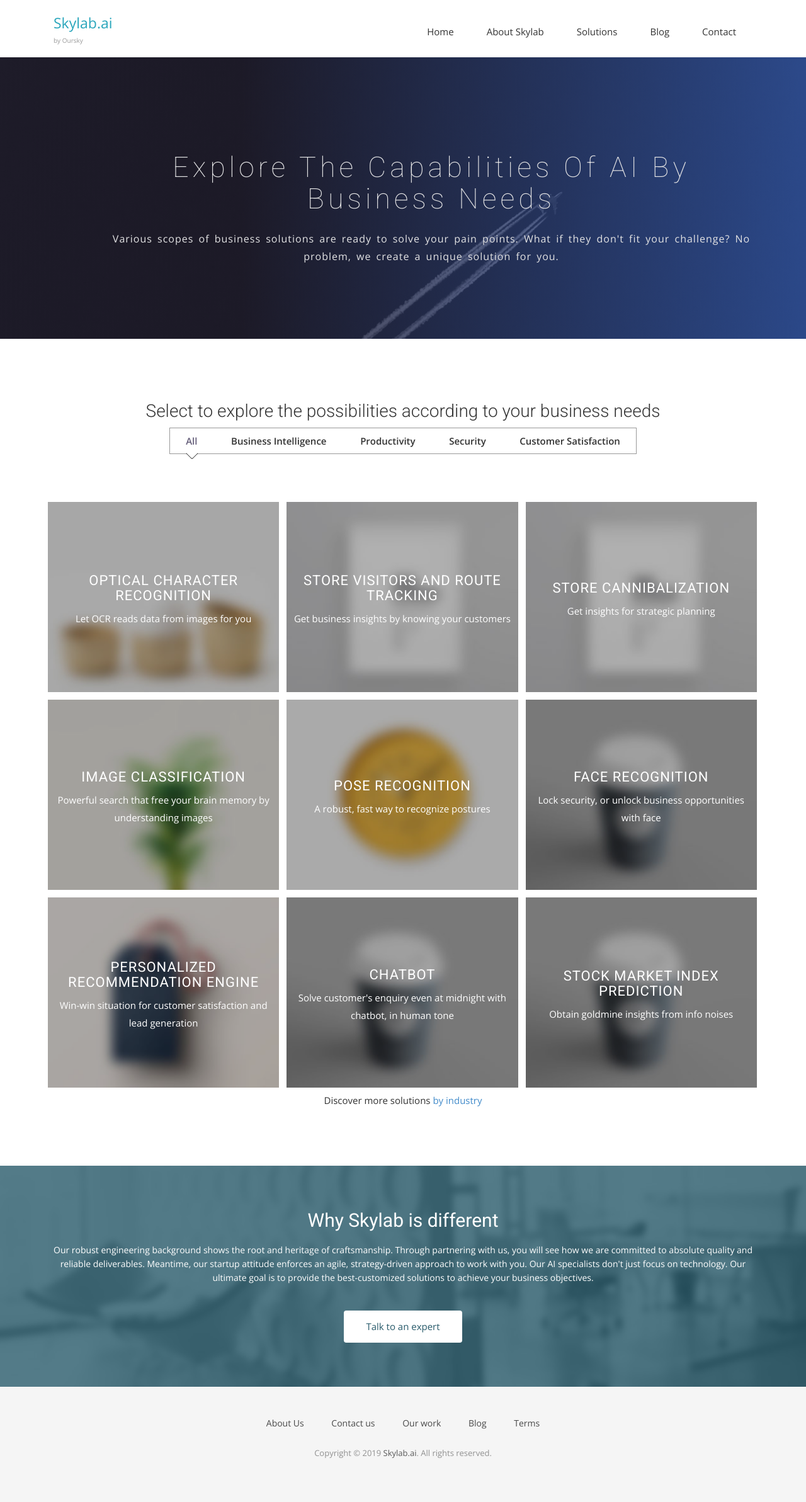
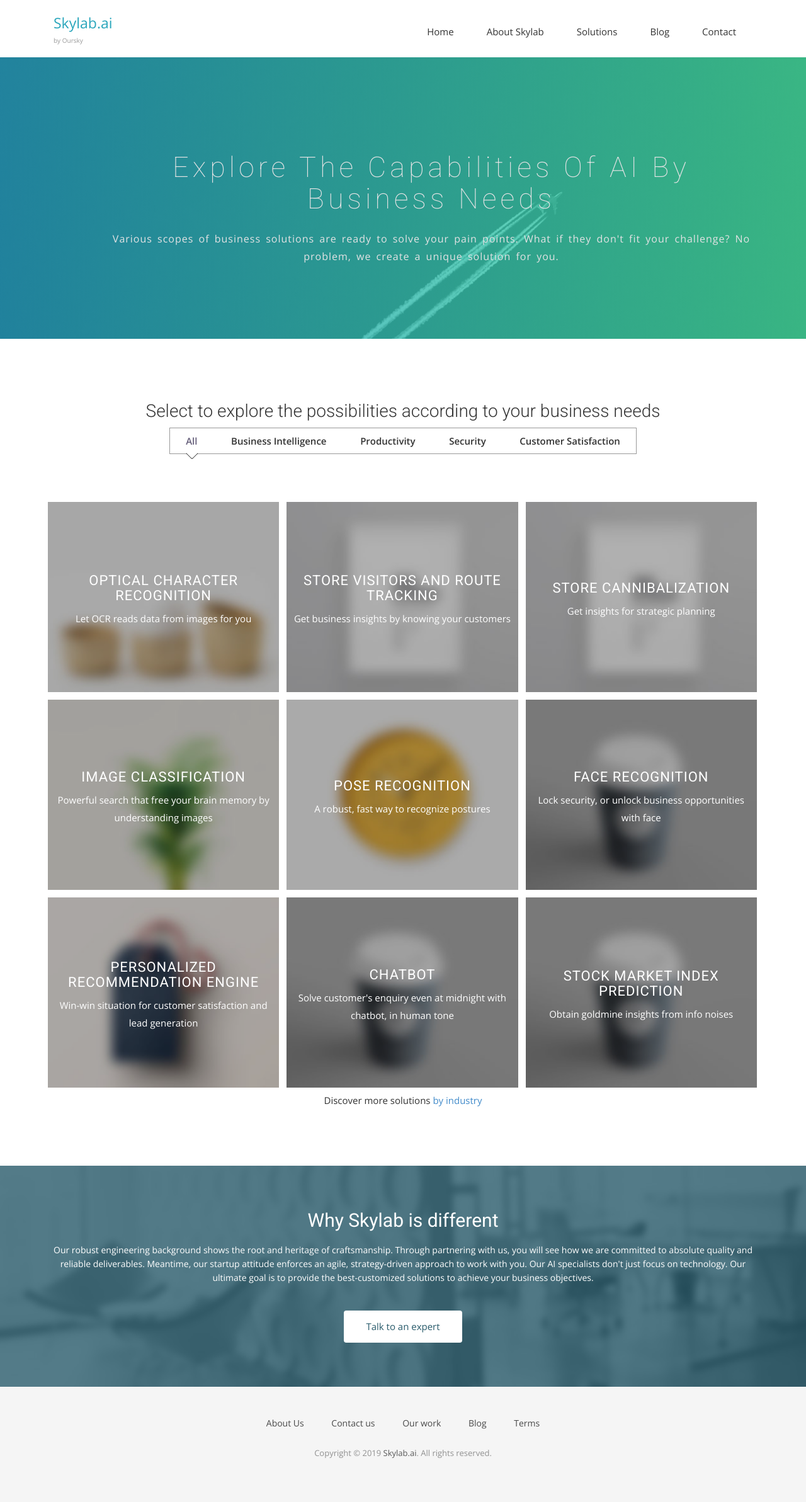
Before and after one commit to oursky/skylab, a Jekyll site: the page built from discover-by-function.html, in a window 1280 px wide. Shown: the whole page at 63% size. Built offline with Jekyll 4.4.1, drawn with Linux system fonts in a browser that asks for light colours; nearby versions of some CDN libraries; some web fonts are replaced.

Commit message:
Update style of sub page headers

```diff
--- a/css/airspace.css
+++ b/css/airspace.css
@@ -455,7 +455,7 @@ font header .navbar-default .navbar-nav li a:hover {
   right: 0;
   width: 100%;
   height: 100%;
-  background: linear-gradient(to left, #3155A5, #1f1c2c 70%);
+  background: linear-gradient(to left, #42DD9E, #249DBE);
   opacity: 0.8;
 }
 #global-header .block {
```
